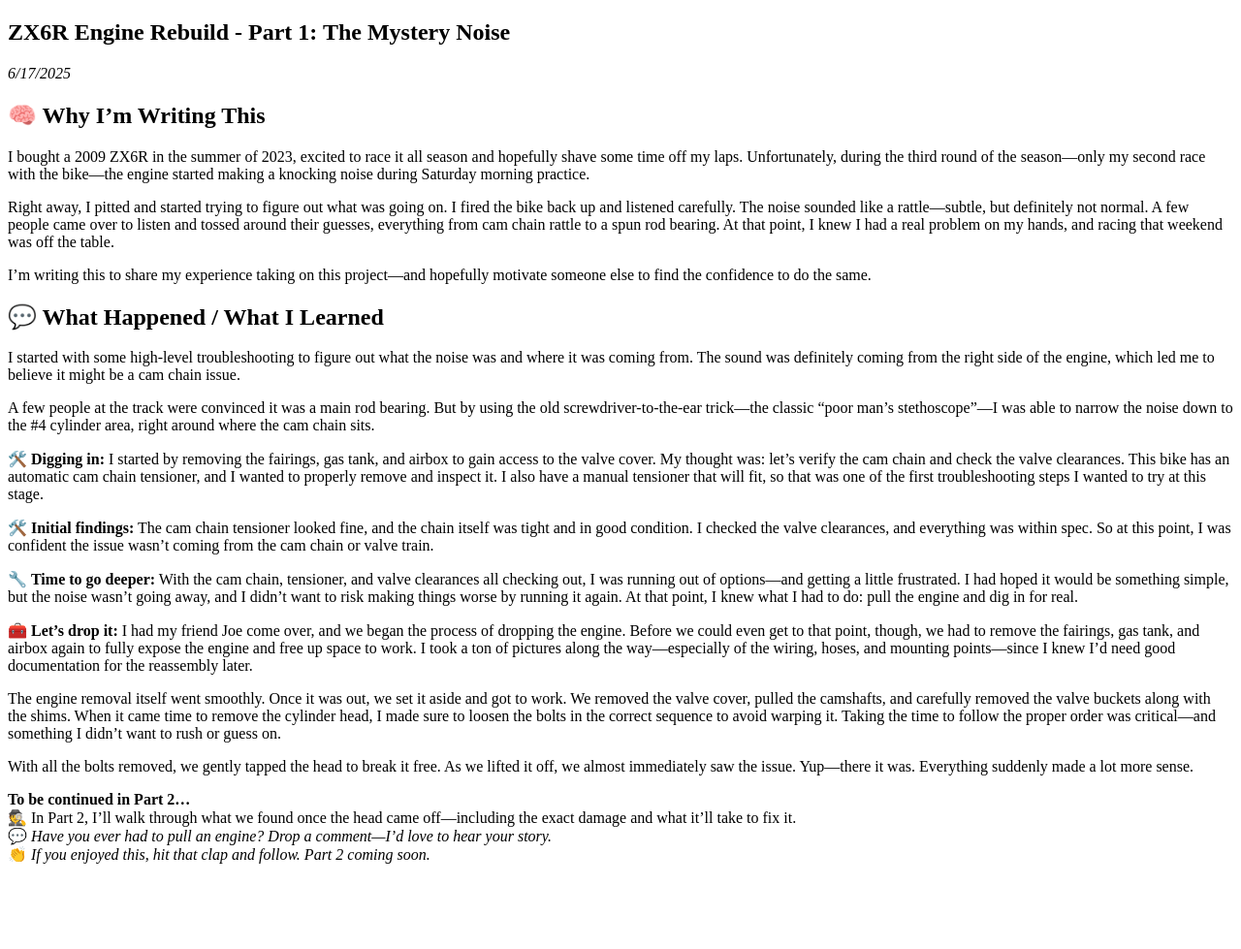
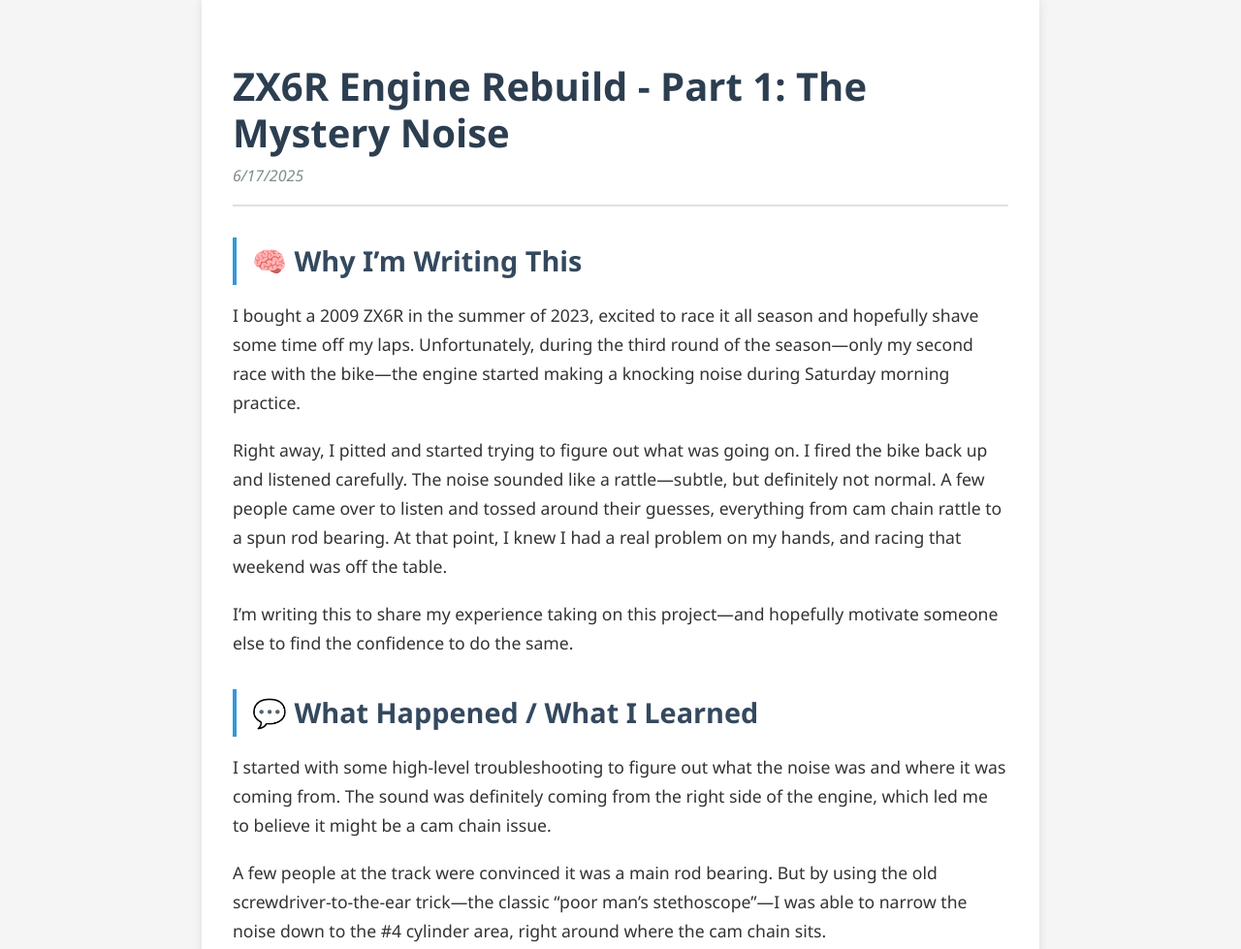
Before and after one commit to staubracing/staubracing-blog, an Astro site: page /blog/zx6r-engine-rebuild-part1 in a window 1280 px wide. Shown: the top 979 px of the page at 97% size. Before the commit the page ends 907 px from the top, so only its background shows below. Built offline with nearby package versions, Linux system fonts and the light colour scheme; Astro itself is replaced by a stand-in of ours.

Commit message:
adding comments

```diff
--- a/src/content/blog/zx6r-engine-rebuild-part1.md
+++ b/src/content/blog/zx6r-engine-rebuild-part1.md
@@ -31,5 +31,3 @@
 
 **To be continued in Part 2...**
 🕵️ In Part 2, I’ll walk through what we found once the head came off—including the exact damage and what it’ll take to fix it.
-💬 _Have you ever had to pull an engine? Drop a comment—I’d love to hear your story._
-👏 _If you enjoyed this, hit that clap and follow. Part 2 coming soon._
--- a/src/layouts/Layout.astro
+++ b/src/layouts/Layout.astro
@@ -15,3 +15,24 @@
     </main>
   </body>
 </html>
+
+<style>
+  /* This CSS is scoped to this component */
+  body {
+    font-family: 'Segoe UI', Tahoma, Geneva, Verdana, sans-serif;
+    line-height: 1.6;
+    margin: 0;
+    padding: 0;
+    background-color: #f5f5f5;
+    color: #333;
+  }
+
+  main {
+    max-width: 800px;
+    margin: 0 auto;
+    padding: 2rem;
+    background-color: white;
+    min-height: 100vh;
+    box-shadow: 0 0 10px rgba(0,0,0,0.1);
+  }
+</style>
--- a/src/pages/blog/[slug].astro
+++ b/src/pages/blog/[slug].astro
@@ -21,9 +21,75 @@
 ---
 
 <Layout title={post.data.title}>
-  <article>
-    <h1>{post.data.title}</h1>
-    <p><em>{post.data.date.toLocaleDateString()}</em></p>
-    <Content />
+  <article class="blog-post">
+    <header class="post-header">
+      <h1 class="post-title">{post.data.title}</h1>
+      <p class="post-date"><em>{post.data.date.toLocaleDateString()}</em></p>
+    </header>
+    <div class="post-content">
+      <Content />
+    </div>
   </article>
 </Layout>
+
+<style>
+  .blog-post {
+    max-width: 100%;
+  }
+
+  .post-header {
+    border-bottom: 2px solid #e0e0e0;
+    margin-bottom: 2rem;
+    padding-bottom: 1rem;
+  }
+
+  .post-title {
+    color: #2c3e50;
+    font-size: 2.5rem;
+    margin-bottom: 0.5rem;
+    line-height: 1.2;
+  }
+
+  .post-date {
+    color: #7f8c8d;
+    font-size: 1rem;
+    margin: 0;
+  }
+
+  .post-content {
+    font-size: 1.1rem;
+    line-height: 1.7;
+  }
+
+  /* Style the markdown content */
+  .post-content :global(h2) {
+    color: #34495e;
+    font-size: 1.8rem;
+    margin-top: 2rem;
+    margin-bottom: 1rem;
+    border-left: 4px solid #3498db;
+    padding-left: 1rem;
+  }
+
+  .post-content :global(p) {
+    margin-bottom: 1.2rem;
+  }
+
+  .post-content :global(strong) {
+    color: #2c3e50;
+    font-weight: 600;
+  }
+
+  .post-content :global(em) {
+    color: #7f8c8d;
+    font-style: italic;
+  }
+
+  /* Style your special formatting */
+  .post-content :global(p):has(> strong):first-of-type {
+    background-color: #ecf0f1;
+    padding: 1rem;
+    border-radius: 8px;
+    border-left: 4px solid #f39c12;
+  }
+</style>
```
Also changed, not shown: 1 other file.
